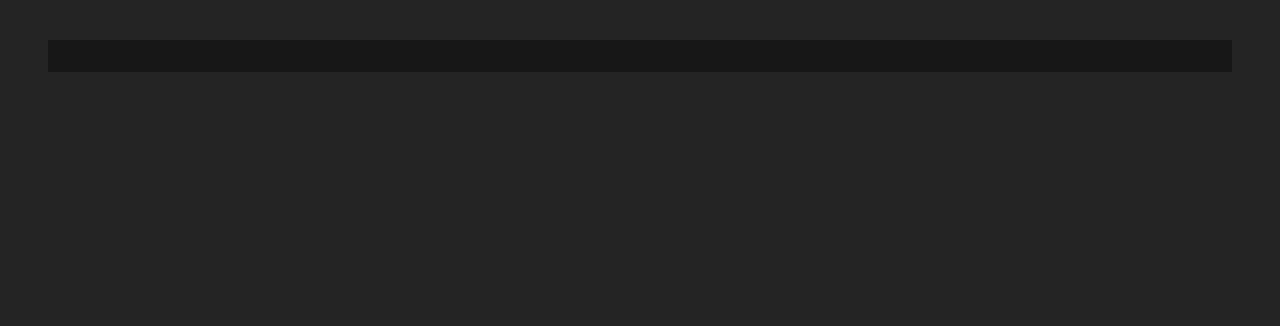
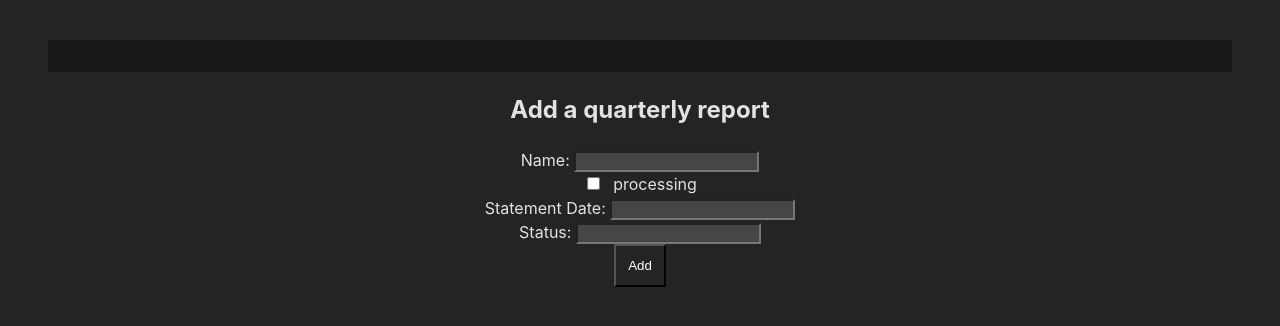
Before and after one commit to ryleed4/boroughs-front-end, a React (Vite) app: page /edit-quarterly-report/1 in a window 1280 px wide. Before the commit this address had no page. Shown: the top 326 px of the page. Built offline with nearby package versions, Linux system fonts and the light colour scheme.

Commit message:
get and post are working for quarterly reports and started on files

```diff
--- a/src/App.jsx
+++ b/src/App.jsx
@@ -9,7 +9,10 @@ import EditAuthorForm from "./Components/EditAuthorForm";
 import EditBookForm from "./Components/EditBookForm";
 import SingleAuthor from "./Components/SingleAuthor";
 import SingleBook from "./Components/SingleBook";
+import QuarterlyReports from "./Components/QuarterlyReports";
 import useAuth from "./useAuth";
+import EditQuarterlyReport from "./Components/EditQuarterlyReport";
+import Files from "./Components/Files";
 
 function App() {
   const navigate = useNavigate();
@@ -20,6 +23,8 @@ function App() {
         {token ? <Link to="/authors">Authors</Link> : null}
         {token ? <Link to="/books">Books</Link> : null}
         {token ? <Link to="/forms">Forms</Link> : null}
+        {token ? <Link to="/quarterly-reports">Quarterly Reports</Link> : null}
+        {token ? <Link to="/files">Files</Link> : null}
         {token ? (
           <button
             onClick={() => {
@@ -41,6 +46,12 @@ function App() {
         <Route path="/forms" element={<Forms />} />
         <Route path="/edit-author/:id" element={<EditAuthorForm />} />
         <Route path="/edit-book/:id" element={<EditBookForm />} />
+        <Route path="/quarterly-reports" element={<QuarterlyReports />} />
+        <Route
+          path="/edit-quarterly-report/:id"
+          element={<EditQuarterlyReport />}
+        />
+        <Route path="/files" element={<Files />} />
       </Routes>
     </div>
   );
--- /dev/null
+++ b/src/Components/AddQuarterlyReport.jsx
@@ -0,0 +1,83 @@
+import { useState } from "react";
+import useAuth from "../useAuth";
+import { useNavigate } from "react-router-dom";
+import { createQuarterlyReport } from "../api/quarterlyReports";
+
+function AddQuarterlyReport() {
+  const { token } = useAuth();
+  const navigate = useNavigate();
+  const [name, setName] = useState("");
+  const [status, setStatus] = useState("");
+  const [statementDate, setStatementDate] = useState("");
+  const [processing, setProcessing] = useState(false);
+
+  const handleSubmit = async (event) => {
+    event.preventDefault();
+    try {
+      const result = await createQuarterlyReport(
+        name,
+        processing,
+        statementDate,
+        status,
+        token
+      );
+      console.log(result);
+
+      setProcessing(false);
+      setStatementDate("");
+      setName("");
+      setStatus("");
+      navigate(`/quarterly-reports`);
+    } catch (error) {
+      console.error(error);
+    }
+  };
+
+  return (
+    <div>
+      <h2>Add a quarterly report</h2>
+      <form onSubmit={handleSubmit}>
+        <div>
+          <label htmlFor="name">Name: </label>
+          <input
+            type="text"
+            name="name"
+            onChange={(event) => {
+              setName(event.target.value);
+            }}
+          />
+        </div>
+        <div>
+          <input
+            type="checkbox"
+            name="processing"
+            onChange={(e) => setProcessing(e.target.checked)}
+          />
+          <label style={{ marginLeft: "10px" }} htmlFor="processing">
+            processing
+          </label>
+        </div>
+        <div>
+          <label htmlFor="statementDate">Statement Date: </label>
+          <input
+            type="text"
+            name="statement-date"
+            onChange={(event) => {
+              setStatementDate(event.target.value);
+            }}
+          />
+        </div>
+        <div>
+          <label htmlFor="status">Status: </label>
+          <input
+            type="text"
+            name="status"
+            onChange={(e) => setStatus(e.target.value)}
+          />
+        </div>
+        <button type="submit">Add</button>
+      </form>
+    </div>
+  );
+}
+export default AddQuarterlyReport;
--- a/src/Components/Books.jsx
+++ b/src/Components/Books.jsx
@@ -19,7 +19,7 @@ function Books() {
   const filteredBooks = books.filter((book) => {
     return book.title.toLowerCase().includes(searchParam);
   });
-  console.log("filtered posts: ", filteredBooks);
+  console.log("filtered books: ", filteredBooks);
   const booksToDisplay = searchParam ? filteredBooks : books;
 
   return (
--- /dev/null
+++ b/src/Components/EditQuarterlyReport.jsx
@@ -0,0 +1,85 @@
+import { useState } from "react";
+import useAuth from "../useAuth";
+import { useNavigate, useParams } from "react-router-dom";
+import { editQuarterlyReport } from "../api/quarterlyReports";
+
+function EditQuarterlyReport() {
+  const { token } = useAuth();
+  const { id } = useParams();
+  const navigate = useNavigate();
+  const [name, setName] = useState("");
+  const [status, setStatus] = useState("");
+  const [statementDate, setStatementDate] = useState("");
+  const [processing, setProcessing] = useState(false);
+
+  const handleSubmit = async (event) => {
+    event.preventDefault();
+    try {
+      const result = await editQuarterlyReport(
+        name,
+        processing,
+        statementDate,
+        status,
+        id,
+        token
+      );
+      console.log(result);
+
+      setProcessing(false);
+      setStatementDate("");
+      setName("");
+      setStatus("");
+      navigate(`/quarterly-reports`);
+    } catch (error) {
+      console.error(error);
+    }
+  };
+
+  return (
+    <div>
+      <h2>Add a quarterly report</h2>
+      <form onSubmit={handleSubmit}>
+        <div>
+          <label htmlFor="name">Name: </label>
+          <input
+            type="text"
+            name="name"
+            onChange={(event) => {
+              setName(event.target.value);
+            }}
+          />
+        </div>
+        <div>
+          <input
+            type="checkbox"
+            name="processing"
+            onChange={(e) => setProcessing(e.target.checked)}
+          />
+          <label style={{ marginLeft: "10px" }} htmlFor="processing">
+            processing
+          </label>
+        </div>
+        <div>
+          <label htmlFor="statementDate">Statement Date: </label>
+          <input
+            type="text"
+            name="statement-date"
+            onChange={(event) => {
+              setStatementDate(event.target.value);
+            }}
+          />
+        </div>
+        <div>
+          <label htmlFor="status">Status: </label>
+          <input
+            type="text"
+            name="status"
+            onChange={(e) => setStatus(e.target.value)}
+          />
+        </div>
+        <button type="submit">Add</button>
+      </form>
+    </div>
+  );
+}
+export default EditQuarterlyReport;
--- /dev/null
+++ b/src/Components/Files.jsx
@@ -0,0 +1,23 @@
+import { getFiles } from "../api/files";
+import useAuth from "../useAuth";
+import { useState, useEffect } from "react";
+import { useNavigate } from "react-router-dom";
+
+function Files() {
+  const [files, setFiles] = useState([]);
+  const { token } = useAuth();
+  const navigate = useNavigate();
+  useEffect(() => {
+    async function getAllFiles() {
+      const response = await getFiles(token);
+      setFiles(response);
+    }
+    getAllFiles();
+  }, []);
+  return (
+    <div>
+      <h1>Files</h1>
+    </div>
+  );
+}
+export default Files;
--- a/src/Components/Forms.jsx
+++ b/src/Components/Forms.jsx
@@ -1,3 +1,4 @@
+import AddQuarterlyReport from "./AddQuarterlyReport";
 import CreateAuthorForm from "./CreateAuthorForm";
 
 export default function Forms() {
@@ -5,6 +6,7 @@ export default function Forms() {
     <div>
       <h1>Forms</h1>
       <CreateAuthorForm />
+      <AddQuarterlyReport />
     </div>
   );
 }
--- /dev/null
+++ b/src/Components/QuarterlyReports.jsx
@@ -0,0 +1,40 @@
+import { getQuarterlyReports } from "../api/quarterlyReports";
+import useAuth from "../useAuth";
+import { useState, useEffect } from "react";
+import { useNavigate } from "react-router-dom";
+function QuarterlyReports() {
+  const [quarterlyReports, setQuarterlyReports] = useState([]);
+  const { token } = useAuth();
+  const navigate = useNavigate();
+  useEffect(() => {
+    async function getAllQuarterlyReports() {
+      const response = await getQuarterlyReports(token);
+      setQuarterlyReports(response);
+    }
+    getAllQuarterlyReports();
+  }, []);
+  return (
+    <div>
+      <h1>Quarterly Reports</h1>
+      <div className="all-quarterly-reports">
+        {quarterlyReports.map((quarterlyReport) => {
+          return (
+            <div className="card" key={quarterlyReport.id}>
+              <p>Name: {quarterlyReport.name}</p>
+              <p>Status: {quarterlyReport.status}</p>
+              <p>Statment Date: {quarterlyReport.statementdate}</p>
+              <button
+                onClick={() => {
+                  navigate(`/edit-quarterly-report/${quarterlyReport.id}`);
+                }}
+              >
+                Edit
+              </button>
+            </div>
+          );
+        })}
+      </div>
+    </div>
+  );
+}
+export default QuarterlyReports;
--- /dev/null
+++ b/src/api/files.js
@@ -0,0 +1,18 @@
+const baseUrl = "https://boroughs-back-end-346863d497fb.herokuapp.com/api";
+
+export async function getFiles(token) {
+  try {
+    const response = await fetch(`${baseUrl}/files`, {
+      method: "GET",
+      headers: {
+        "Content-Type": "application/json",
+        authorization: token,
+      },
+    });
+    const files = await response.json();
+    console.log(files);
+    return files;
+  } catch (error) {
+    console.error(error);
+  }
+}
--- /dev/null
+++ b/src/api/quarterlyReports.js
@@ -0,0 +1,75 @@
+const baseUrl = "https://boroughs-back-end-346863d497fb.herokuapp.com/api";
+
+export async function getQuarterlyReports(token) {
+  try {
+    const response = await fetch(`${baseUrl}/quarterlyReports`, {
+      method: "GET",
+      headers: {
+        "Content-Type": "application.json",
+        authorization: token,
+      },
+    });
+    const quarterlyReports = await response.json();
+    console.log(quarterlyReports);
+    return quarterlyReports;
+  } catch (error) {
+    console.error(error);
+  }
+}
+
+export async function createQuarterlyReport(
+  name,
+  processing,
+  statementDate,
+  status,
+  token
+) {
+  try {
+    const response = await fetch(`${baseUrl}/quarterlyReports`, {
+      method: "POST",
+      headers: {
+        "Content-Type": "application/json",
+        authorization: token,
+      },
+      body: JSON.stringify({
+        name,
+        processing,
+        statementDate,
+        status,
+      }),
+    });
+    const result = await response.json();
+    return result;
+  } catch (error) {
+    console.error(error);
+  }
+}
+
+export async function editQuarterlyReport(
+  name,
+  processing,
+  statementDate,
+  status,
+  id,
+  token
+) {
+  try {
+    const response = await fetch(`${baseUrl}/quarterlyReports/${id}`, {
+      method: "PUT",
+      headers: {
+        "Content-Type": "application/json",
+        authorization: token,
+      },
+      body: JSON.stringify({
+        name,
+        processing,
+        statementDate,
+        status,
+      }),
+    });
+    const result = await response.json();
+    return result;
+  } catch (error) {
+    console.error(error);
+  }
+}
```
